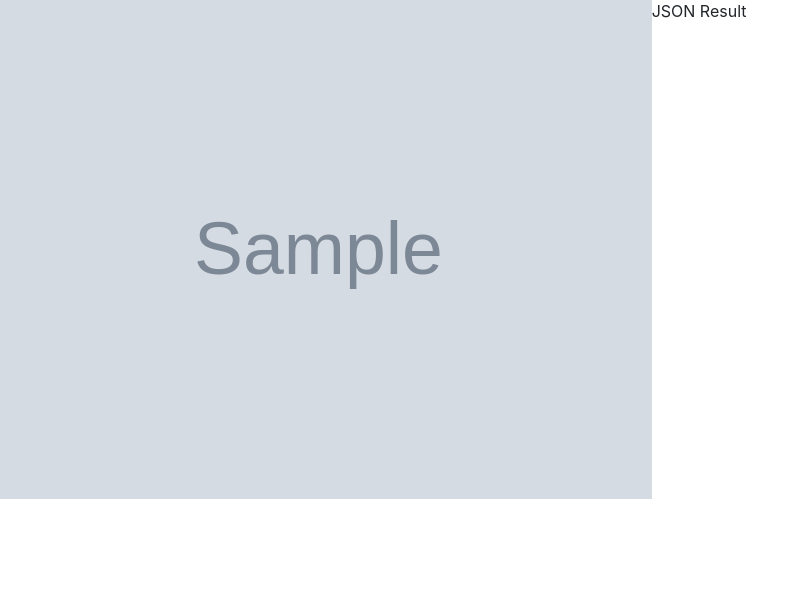
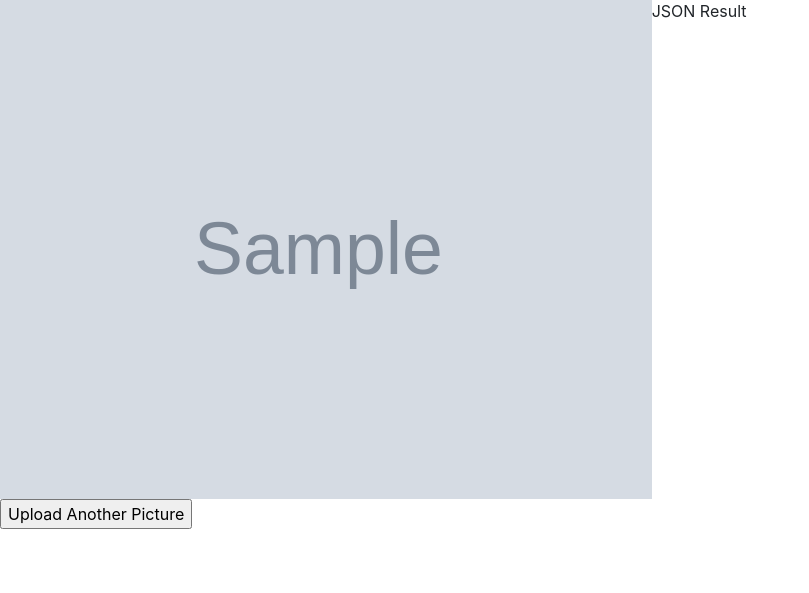
Before and after one commit to Federic0Bald0/cognitive_services_project, a Flask app: template cognitive_local/templates/result.html in a window 1280 px wide. Shown: the part 207-800 px from the top of the page, without its empty margins (0-809 px from the left). Run offline with Flask 2, Linux system fonts and the light colour scheme; the template is opened without the code that fills it: most values are stand-ins (such as "Sample title", 1, 10 or a date in 2020); grey boxes marked "Sample" are stand-in pictures; some libraries are stand-ins or nearby versions.

Commit message:
Add a button to repeat the procedure

```diff
--- a/cognitive_local/templates/result.html
+++ b/cognitive_local/templates/result.html
@@ -5,4 +5,8 @@
 	<p> JSON Result </p>
 </div>
 
+<form action="http://localhost:5000" method="GET" enctype = "multipart/form-data">
+	<input type="submit" name="" value="Upload Another Picture" />
+</form>
+
 {% include 'base/endblock.html' %}
```
